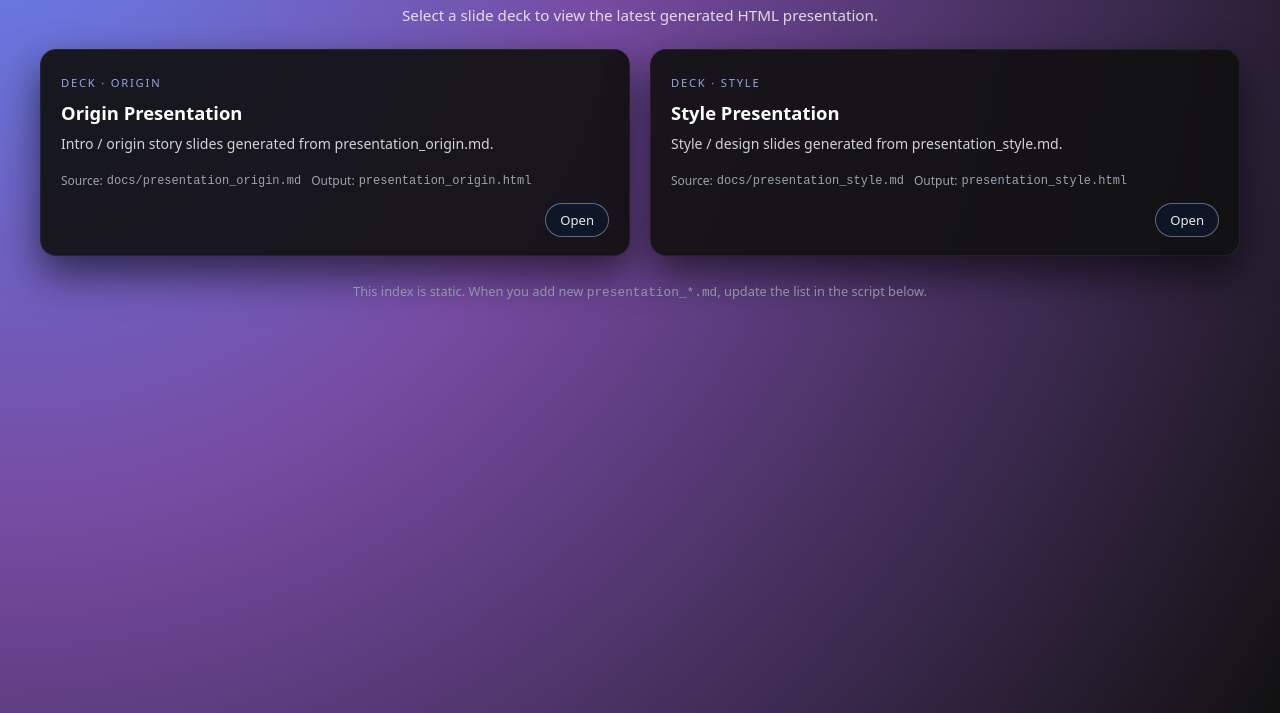
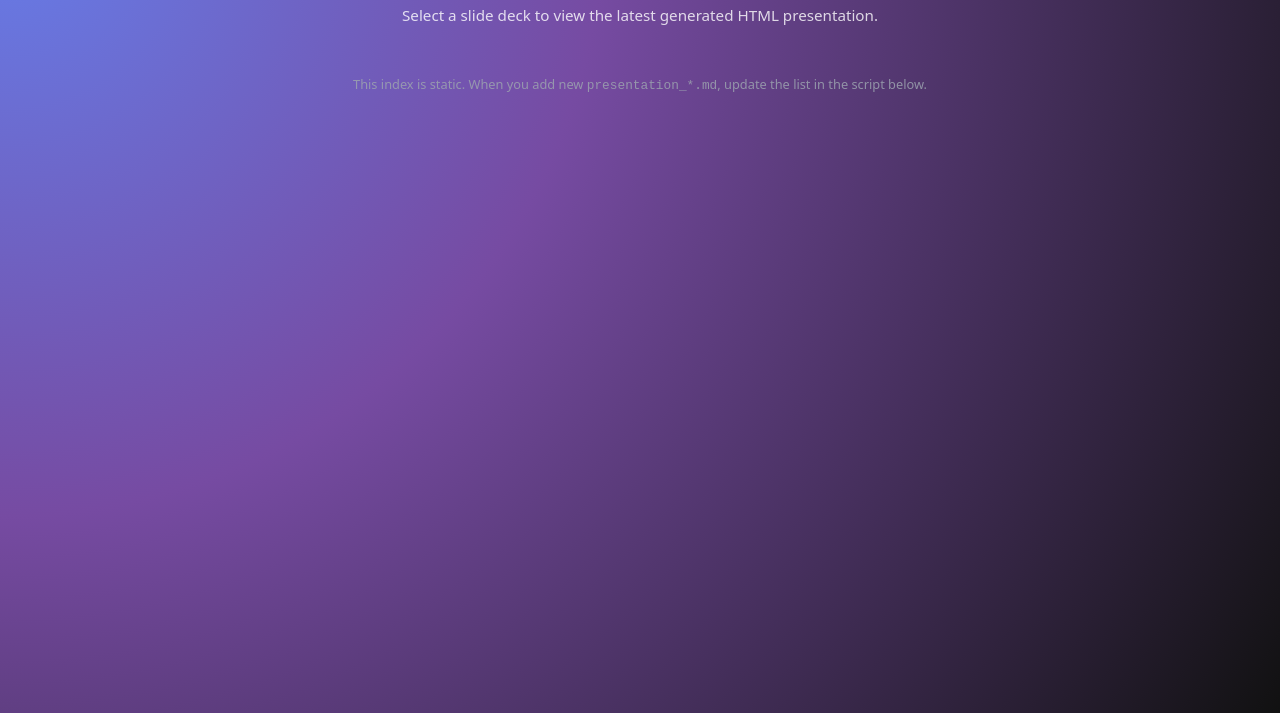
Before and after one commit to syllinlin/meeting, a plain HTML site: page index.html in a window 1280 px wide. Shown: the part 87-800 px from the top of the page. Drawn offline with Linux system fonts and the light colour scheme.

Commit message:
Update index or assets

```diff
--- a/index.html
+++ b/index.html
@@ -200,22 +200,22 @@
         <script>
             // 在这里维护你的演示列表：只要加一项就会多一张卡片
             const decks = [
-                {
-                    id: 'origin',
-                    title: 'Origin Presentation',
-                    tag: 'Deck · Origin',
-                    desc: 'Intro / origin story slides generated from presentation_origin.md.',
-                    source: 'docs/presentation_origin.md',
-                    output: 'presentation_origin.html'
-                },
-                {
-                    id: 'style',
-                    title: 'Style Presentation',
-                    tag: 'Deck · Style',
-                    desc: 'Style / design slides generated from presentation_style.md.',
-                    source: 'docs/presentation_style.md',
-                    output: 'presentation_style.html'
-                }
+                // {
+                //     id: 'origin',
+                //     title: 'Origin Presentation',
+                //     tag: 'Deck · Origin',
+                //     desc: 'Intro / origin story slides generated from presentation_origin.md.',
+                //     source: 'docs/presentation_origin.md',
+                //     output: 'presentation_origin.html'
+                // },
+                // {
+                //     id: 'style',
+                //     title: 'Style Presentation',
+                //     tag: 'Deck · Style',
+                //     desc: 'Style / design slides generated from presentation_style.md.',
+                //     source: 'docs/presentation_style.md',
+                //     output: 'presentation_style.html'
+                // }
                 // 以后新增一个：只要在这里再加一个对象
                 // {
                 //   id: 'xxx',
```
Also changed, not shown: assets/pictures/cityu-logo.png (added).
